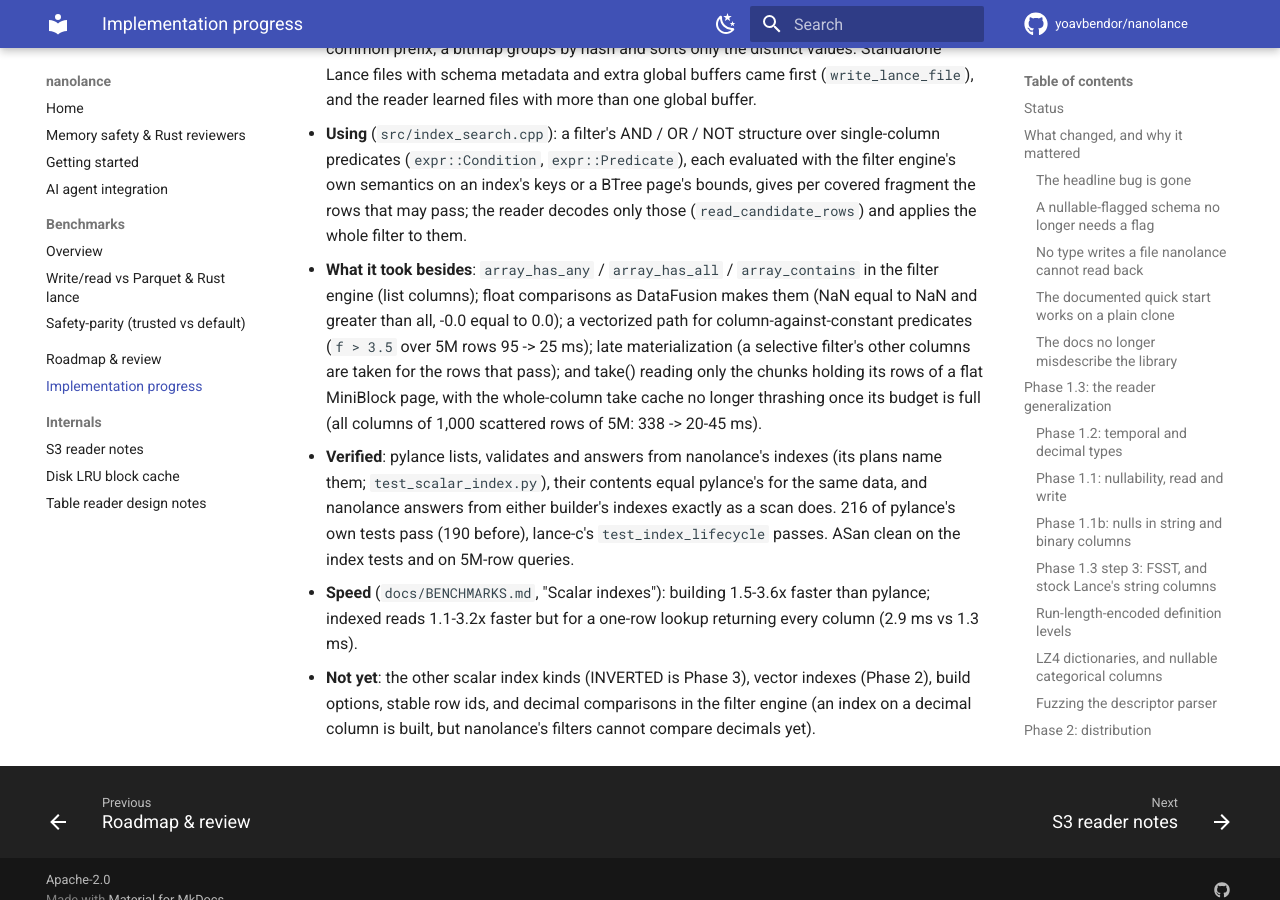
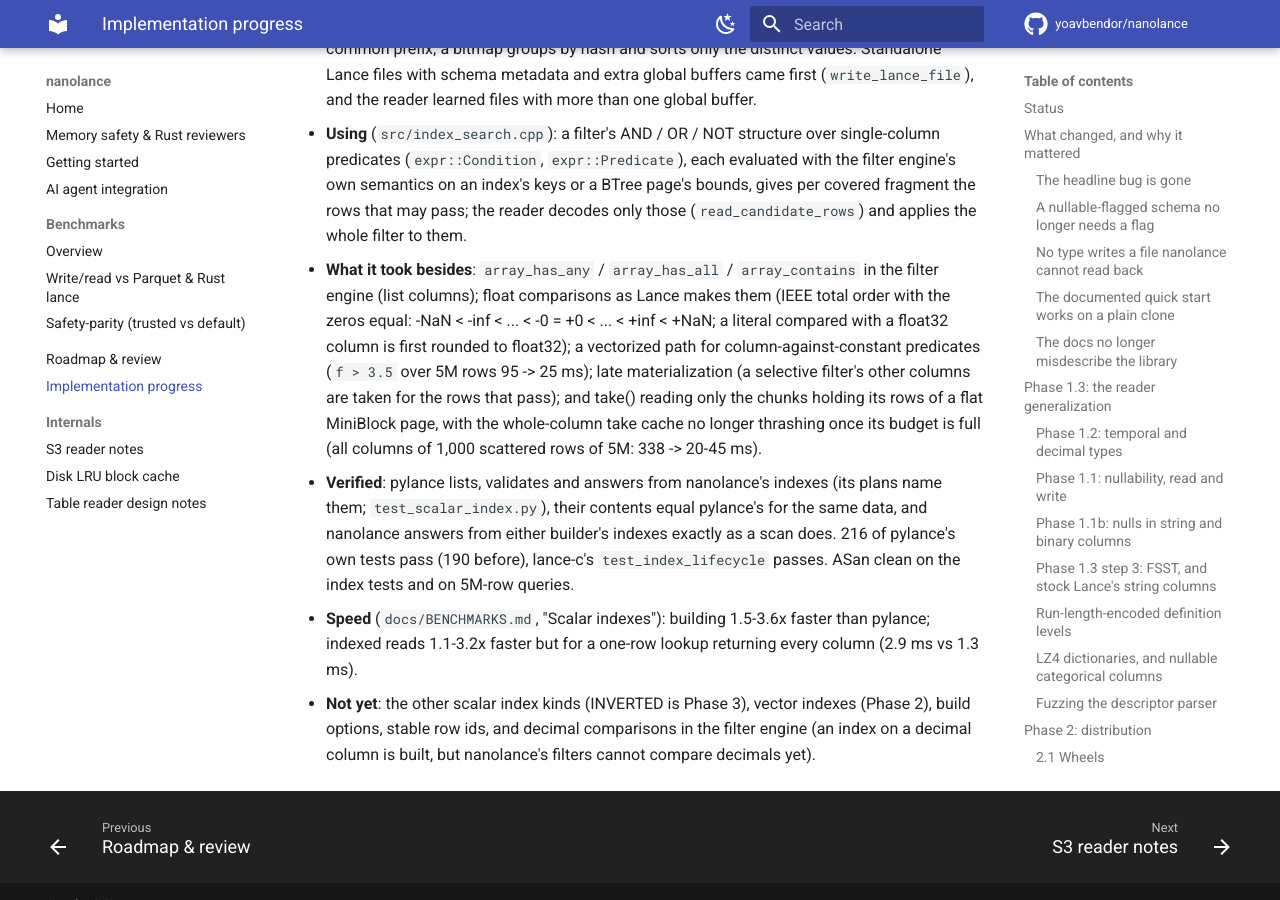
Before and after one commit to yoavbendor/nanolance, an MkDocs documentation site: the page built from docs/PROGRESS.md, in a window 1280 px wide and 900 px high, scrolled down 70320 px. Built offline with MkDocs 1.6.1 and Material for MkDocs 9.7.7, drawn with Linux system fonts in a browser that asks for light colours; comment, search, counter and statistics services are not loaded.

Commit message:
docs: PROGRESS describes the float order filters use now
Co-Authored-By: Claude Opus 5.5 <noreply@anthropic.com>
Claude-Session: https://claude.ai/code/session_014PGy9PK68gHvyR8T1r5ueY

```diff
--- a/docs/PROGRESS.md
+++ b/docs/PROGRESS.md
@@ -2657,8 +2657,9 @@ LabelList; then IVF_PQ / IVF_FLAT; then LanceDB's full-text defaults).
   semantics on an index's keys or a BTree page's bounds, gives per covered fragment the rows that may
   pass; the reader decodes only those (`read_candidate_rows`) and applies the whole filter to them.
 - **What it took besides**: `array_has_any` / `array_has_all` / `array_contains` in the filter engine
-  (list columns); float comparisons as DataFusion makes them (NaN equal to NaN and greater than all,
-  -0.0 equal to 0.0); a vectorized path for column-against-constant predicates (`f > 3.5` over 5M rows
+  (list columns); float comparisons as Lance makes them (IEEE total order with the zeros equal:
+  -NaN < -inf < ... < -0 = +0 < ... < +inf < +NaN; a literal compared with a float32 column is
+  first rounded to float32); a vectorized path for column-against-constant predicates (`f > 3.5` over 5M rows
   95 -> 25 ms); late materialization (a selective filter's other columns are taken for the rows that
   pass); and take() reading only the chunks holding its rows of a flat MiniBlock page, with the
   whole-column take cache no longer thrashing once its budget is full (all columns of 1,000 scattered
```
